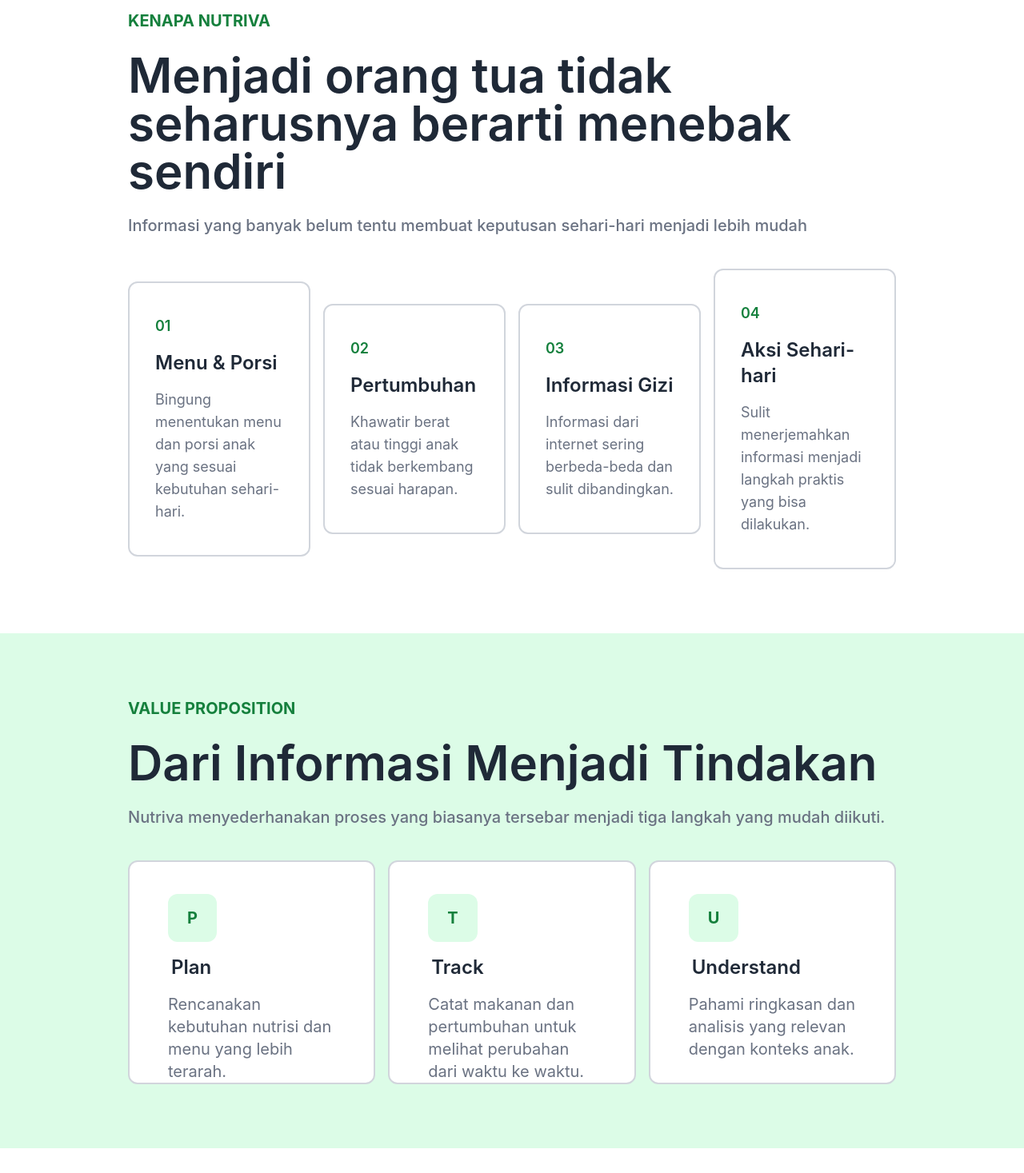
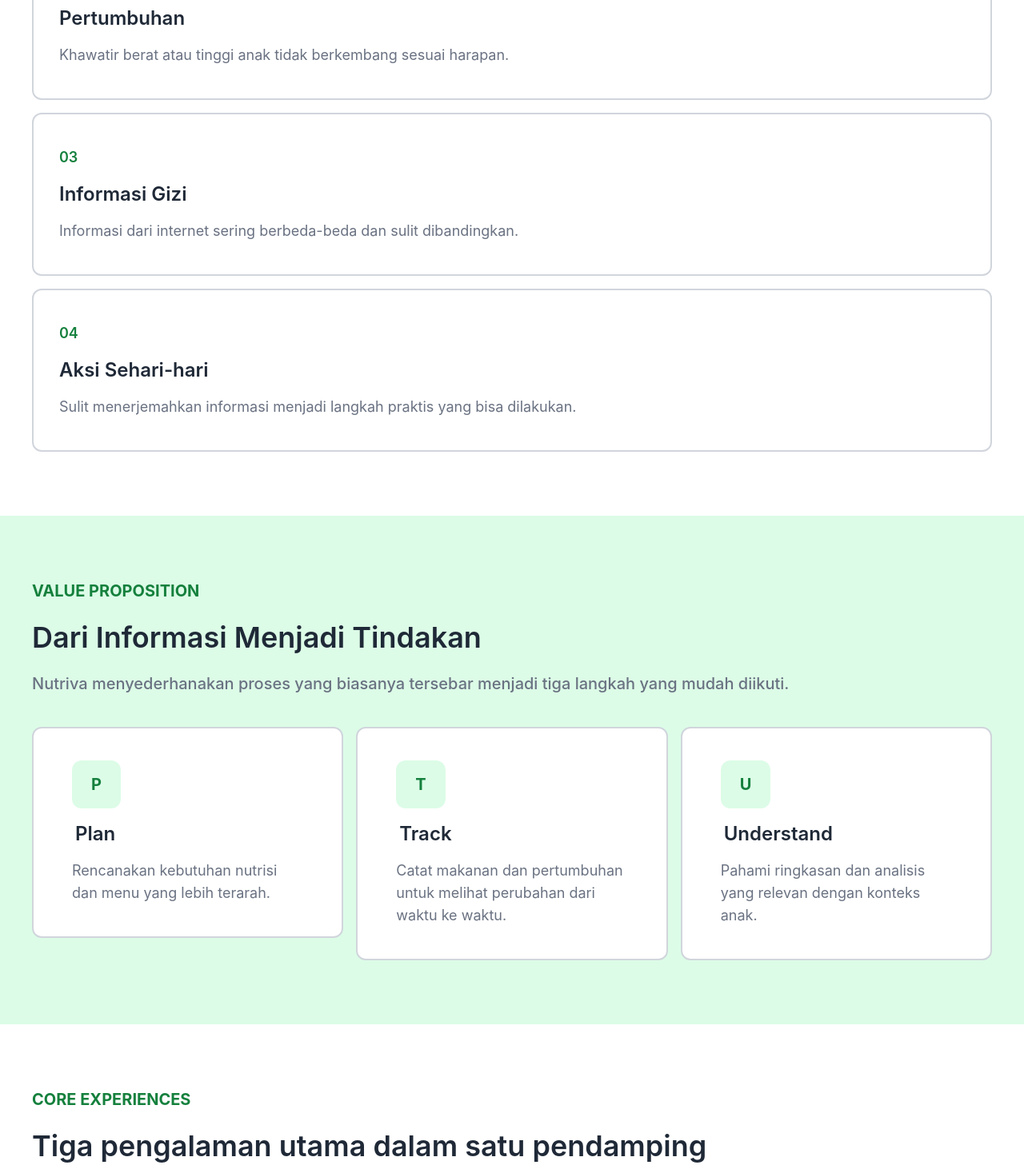
Before and after one commit to Nova11-F/Nutriva, a React (Vite) app: page / in a window 1280 px wide. Shown: the part 1330-2797 px from the top of the page at 80% size. Built offline with nearby package versions, Linux system fonts and the light colour scheme.

Commit message:
2.8 Components, Landing Page Part 8

```diff
--- a/src/components/navigation/Foteer.jsx
+++ b/src/components/navigation/Foteer.jsx
@@ -2,7 +2,7 @@
 
 export default function Footer() {
   return (
-    <footer className="bg-white border-t border-gray-200 pt-16 pb-12 px-6 md:px-12">
+    <footer className="bg-white border-t border-gray-200 pt-16 pb-12 px-2 2xl:px-12">
       <div className="mx-8 grid grid-cols-1 md:grid-cols-5 gap-8 pb-8 border-b border-gray-200 md:gap-12 md:mx-20 md:pb-16">
         <div className="md:col-span-2 space-y-2 md:space-y-4">
           <div className="flex items-center gap-2">
--- a/src/components/ui/EmptyState.jsx
+++ b/src/components/ui/EmptyState.jsx
@@ -2,7 +2,7 @@
 
 export default function EmptyState({ icon: Icon, title, description, actionLabel, onAction }) {
   return (
-    <div className="mx-4 flex flex-col items-center gap-3 rounded-xl border-2 border-dashed border-gray-300 p-10 text-center md:mx-6">
+    <div className="mx-4 flex flex-col items-center gap-3 rounded-xl border-2 border-gray-300 p-10 text-center md:mx-6">
       {Icon && <Icon size={40} className="text-primary" />}
       <h3 className="text-lg font-semibold text-text">{title}</h3>
       <p className="max-w-sm text-sm text-gray-500">{description}</p>
--- a/src/data/users.js
+++ b/src/data/users.js
@@ -2,10 +2,10 @@
   {
     id: 1, name: "Budi", email: "budi@mail.com", password: "12345678",
     phone: "081234567890", city: "Surabaya", role: "Ayah",
-    createdAt: "2026-10-01T00:00:00.000Z",
+    createdAt: "2026-10-01",
   },
   {
     id: 2, name: "Siti", email: "siti@mail.com", password: "12345678",
-    createdAt: "2026-10-05T00:00:00.000Z",
+    createdAt: "2026-10-05",
   },
 ];
--- a/src/pages/landing/LandingPage.jsx
+++ b/src/pages/landing/LandingPage.jsx
@@ -11,9 +11,9 @@
     <>
       <section
         id="beranda"
-        className="relative overflow-hidden bg-background h-auto py-10 scroll-mt-26 md:py-40 md:px-6"
+        className="relative overflow-hidden bg-background h-auto py-10 scroll-mt-26 2xl:py-40 md:px-6"
       >
-        <div className="max-w-full mx-10 grid grid-cols-1 lg:grid-cols-2 gap-12 items-center md:mx-40">
+        <div className="max-w-full mx-10 grid grid-cols-1 xl:grid-cols-2 gap-12 items-center 2xl:mx-40">
           <div className="space-y-2 md:space-y-4">
             <div className="inline-flex items-center gap-2 bg-soft text-primary px-3.5 py-1.5 rounded-full text-xs font-semibold tracking-wide uppercase">
               <span className="w-2 h-2 rounded-full bg-primary"></span>
@@ -51,7 +51,7 @@
             </div>
           </div>
 
-          <div className="hidden relative lg:flex justify-center">
+          <div className="hidden relative xl:flex justify-center">
             <div className="absolute -top-16 w-134 h-134 bg-soft rounded-full pointer-events-none"></div>
             <div className="absolute -top-20 right-42 w-44 h-44 bg-light rounded-full pointer-events-none"></div>
             <div className="relative bg-surface p-4 rounded-3xl shadow-2xl border border-soft max-w-md w-full">
@@ -85,12 +85,12 @@
         </div>
       </section>
 
-      <section className="h-auto bg-surface px-10 py-20 flex flex-col gap-10 scroll-mt-26 md:px-40">
+      <section className="h-auto bg-surface px-10 py-20 flex flex-col gap-10 scroll-mt-26 2xl:px-40">
         <div className="flex flex-col gap-6">
           <p className="text-xl font-bold text-primary uppercase">
             Kenapa Nutriva
           </p>
-          <h1 className="text-3xl font-semibold text-text md:text-6xl">
+          <h1 className="text-3xl font-semibold text-text lg:text-4xl 2xl:text-6xl">
             Menjadi orang tua tidak seharusnya berarti menebak sendiri
           </h1>
           <p className="text-lg font-medium text-gray-500 md:text-xl">
@@ -98,8 +98,8 @@
             menjadi lebih mudah
           </p>
         </div>
-        <div className="grid grid-cols-1 items-center gap-4 md:flex md:items-center">
-          <Card className="px-6 py-8 flex flex-col gap-2 w-fit md:px-8 md:py-10 md:gap-4 md:w-150">
+        <div className="flex flex-col items-center gap-4 lg:flex 2xl:flex-row">
+          <Card className="px-6 py-8 flex flex-col gap-2 w-full md:px-8 md:py-10 md:gap-4 2xl:w-150">
             <p className="text-lg font-semibold text-primary">01</p>
             <h3 className="text-xl font-semibold text-text md:text-2xl">Menu & Porsi</h3>
             <p className="text-md text-gray-500 md:text-lg">
@@ -107,14 +107,14 @@
               sehari-hari.
             </p>
           </Card>
-          <Card className="px-6 py-8 flex flex-col gap-2 w-fit md:px-8 md:py-10 md:gap-4 md:w-150">
+          <Card className="px-6 py-8 flex flex-col gap-2 w-full md:px-8 md:py-10 md:gap-4 2xl:w-150">
             <p className="text-lg font-semibold text-primary">02</p>
             <h3 className="text-xl font-semibold text-text md:text-2xl">Pertumbuhan</h3>
             <p className="text-md text-gray-500 md:text-lg">
               Khawatir berat atau tinggi anak tidak berkembang sesuai harapan.
             </p>
           </Card>
-          <Card className="px-6 py-8 flex flex-col gap-2 w-fit md:px-8 md:py-10 md:gap-4 md:w-150">
+          <Card className="px-6 py-8 flex flex-col gap-2 w-full md:px-8 md:py-10 md:gap-4 2xl:w-150">
             <p className="text-lg font-semibold text-primary">03</p>
             <h3 className="text-xl font-semibold text-text md:text-2xl">Informasi Gizi</h3>
             <p className="text-md text-gray-500 md:text-lg">
@@ -122,7 +122,7 @@
               dibandingkan.
             </p>
           </Card>
-          <Card className="px-6 py-8 flex flex-col gap-2 w-fit md:px-8 md:py-10 md:gap-4 md:w-150">
+          <Card className="px-6 py-8 flex flex-col gap-2 w-full md:px-8 md:py-10 md:gap-4 2xl:w-150">
             <p className="text-lg font-semibold text-primary">04</p>
             <h3 className="text-xl font-semibold text-text md:text-2xl">
               Aksi Sehari-hari
@@ -137,13 +137,13 @@
 
       <section
         id="value"
-        className="h-auto bg-soft px-10 py-20 flex flex-col gap-10 scroll-mt-26 md:px-40"
+        className="h-auto bg-soft px-10 py-20 flex flex-col gap-10 scroll-mt-26 2xl:px-40"
       >
         <div className="flex flex-col gap-6">
           <p className="text-xl font-bold text-primary uppercase">
             Value Proposition
           </p>
-          <h1 className="text-3xl font-semibold text-text md:text-6xl">
+          <h1 className="text-3xl font-semibold text-text lg:text-4xl 2xl:text-6xl">
             Dari Informasi Menjadi Tindakan
           </h1>
           <p className="text-lg font-medium text-gray-500 md:text-xl">
@@ -151,32 +151,32 @@
             langkah yang mudah diikuti.
           </p>
         </div>
-        <div className="grid grid-cols-1 items-center gap-4 md:flex md:items-stretch">
-          <Card className="p-8 flex flex-col gap-2 w-auto h-auto md:gap-4 md:px-12 md:py-10 md:w-150 md:h-70">
+        <div className="flex flex-col items-center gap-4 lg:flex lg:flex-row lg:items-stretch">
+          <Card className="p-8 flex flex-col gap-2 w-full md:gap-4 md:px-12 md:py-10 h-fit">
             <p className="text-xl font-bold text-primary bg-soft px-6 py-4 rounded-xl w-fit">
               P
             </p>
-            <h3 className="px-1 text-xl font-semibold text-text md:text-2xl">Plan</h3>
-            <p className="text-md text-gray-500 md:text-xl">
+            <h3 className="px-1 font-semibold text-text text-2xl">Plan</h3>
+            <p className=" text-gray-500 md:text-lg">
               Rencanakan kebutuhan nutrisi dan menu yang lebih terarah.
             </p>
           </Card>
-          <Card className="p-8 flex flex-col gap-2 w-auto h-auto md:gap-4 md:px-12 md:py-10 md:w-150 md:h-70">
+          <Card className="p-8 flex flex-col gap-2 w-full md:gap-4 md:px-12 md:py-10 h-fit">
             <p className="text-xl font-bold text-primary bg-soft px-6 py-4 rounded-xl w-fit">
               T
             </p>
-            <h3 className="px-1 text-xl font-semibold text-text md:text-2xl">Track</h3>
-            <p className="text-md text-gray-500 md:text-xl">
+            <h3 className="px-1 font-semibold text-text text-2xl">Track</h3>
+            <p className="text-gray-500 text-lg">
               Catat makanan dan pertumbuhan untuk melihat perubahan dari waktu
               ke waktu.
             </p>
           </Card>
-          <Card className="p-8 flex flex-col gap-2 w-auto h-auto md:gap-4 md:px-12 md:py-10 md:w-150 md:h-70">
+          <Card className="p-8 flex flex-col gap-2 w-full md:gap-4 md:px-12 md:py-10 h-fit">
             <p className="text-xl font-bold text-primary bg-soft px-6 py-4 rounded-xl w-fit">
               U
             </p>
-            <h3 className="px-1 text-xl font-semibold text-text md:text-2xl">Understand</h3>
-            <p className="text-md text-gray-500 md:text-xl">
+            <h3 className="px-1 font-semibold text-text text-2xl">Understand</h3>
+            <p className="text-gray-500 text-lg">
               Pahami ringkasan dan analisis yang relevan dengan konteks anak.
             </p>
           </Card>
@@ -185,21 +185,21 @@
 
       <section
         id="fitur"
-        className="h-auto bg-surface px-10 py-20 flex flex-col gap-10 scroll-mt-26 md:px-40 md:py-30"
+        className="h-auto bg-surface px-10 py-20 flex flex-col gap-10 scroll-mt-26 2xl:px-40 2xl:py-30"
       >
         <div className="flex flex-col gap-6">
           <p className="text-xl font-bold text-primary uppercase">
             CORE EXPERIENCES
           </p>
-          <h1 className="text-3xl font-semibold text-text md:text-6xl">
+          <h1 className="text-3xl font-semibold text-text lg:text-4xl 2xl:text-6xl">
             Tiga pengalaman utama dalam satu pendamping
           </h1>
-          <p className="text-lg font-medium text-gray-500 md:text-xl">
+          <p className="text-lg font-medium text-gray-500 lg:text-xl">
             Fokus pada hal yang paling sering dibutuhkan orang tua:
             merencanakan, memantau, dan memahami.
           </p>
         </div>
-        <div className="grid grid-cols-1 items-strech gap-4 md:flex md:items-stretch">
+        <div className="flex flex-col items-center gap-4 lg:flex-row lg:items-stretch">
           <div className="group p-8 bg-surface flex flex-col gap-4 border-2 border-gray-300 rounded-xl w-fit h-auto hover:border-secondary hover:shadow-lg hover:shadow-soft md:w-150">
             <div className="bg-soft w-fit p-4 rounded-xl group-hover:bg-primary transition-all duration-300">
               <Soup size={20} strokeWidth={2} className="text-primary group-hover:text-surface transition-all duration-300" />
@@ -287,11 +287,11 @@
       </section>
 
       <section
-      className="h-auto bg-background px-10 py-20 flex flex-col gap-10 scroll-mt-24 md:px-40 md:py-30"
+      className="h-auto bg-background px-10 py-20 flex flex-col gap-10 scroll-mt-24 2xl:px-40 2xl:py-30"
       id="cara-kerja">
         <div className="flex flex-col gap-4 mb-6 md:mb-10">
           <p className="text-xl font-bold text-primary uppercase">CARA KERJA</p>
-          <h1 className="text-3xl font-semibold text-text md:text-6xl">
+          <h1 className="text-3xl font-semibold text-text lg:text-4xl 2xl:text-6xl">
             Mulai dengan sederhana, lanjutkan sesuai kebutuhan
           </h1>
           <p className="text-lg font-medium text-gray-500 md:text-xl">
--- a/src/pages/profile/ProfilePage.jsx
+++ b/src/pages/profile/ProfilePage.jsx
@@ -167,7 +167,7 @@
               </div>
             </div>
 
-            <div className="grid grid-cols-1 gap-2 md:grid-cols-4 md:gap-4">
+            <div className="grid grid-cols-1 gap-2 lg:grid-cols-4 lg:gap-4">
               {infoItems.map(({ label, value }) => (
                 <Card key={label} variant="silver" className="px-8">
                   <h4 className="text-lg font-bold text-gray-500">{label}</h4>
@@ -367,7 +367,7 @@
           </Card>
         </div>
 
-        <div className="flex flex-col gap-4 border-t-2 border-t-gray-500 pt-6 md:flex-row md:items-center md:justify-between">
+        <div className="flex flex-col gap-4 border-t-2 border-t-gray-500 pt-6 md:flex-row md:mb-15 xl:mb-0 md:items-center md:justify-between">
           <div className="flex flex-col gap-2">
             <h4 className="text-xl font-semibold text-text">
               Keluar dari Akun Nutriva
```
Also changed, not shown: src/components/navigation/Header.jsx (+19 -5 lines), src/components/navigation/Navbar.jsx (+4 -4 lines), src/pages/onboarding/ChildProfilePage.jsx (+11 -2 lines).
